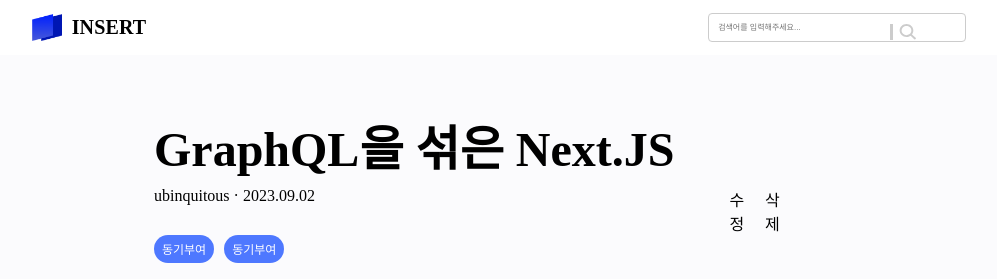
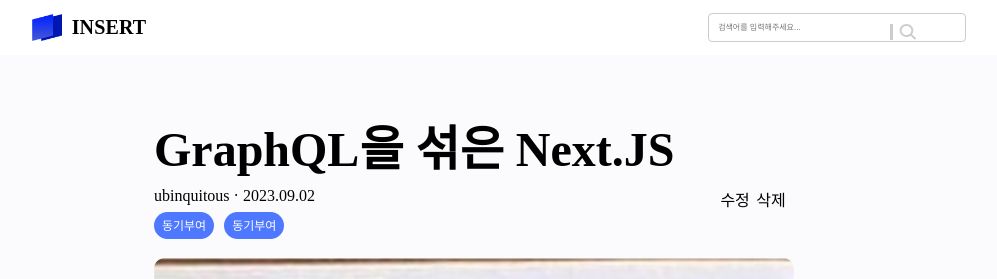
Before and after one commit to Team-INSERT/Something_Sexy_Frontend, a React (Create React App) app: page /content/1 in a window 1280 px wide. Shown: the top 279 px of the page, without its empty margins (166-1163 px from the left). Built offline with nearby package versions, Linux system fonts and the light colour scheme.

Commit message:
chore : flex-basis 수정

```diff
--- a/src/pages/Content/style.ts
+++ b/src/pages/Content/style.ts
@@ -18,7 +18,7 @@
 
 export const Detail = styled.div`
   margin-bottom: 1%;
-  flex-basis: 90%;
+  flex-basis: 87.5%;
 `;
 
 export const TagLayout = styled.div`
```
